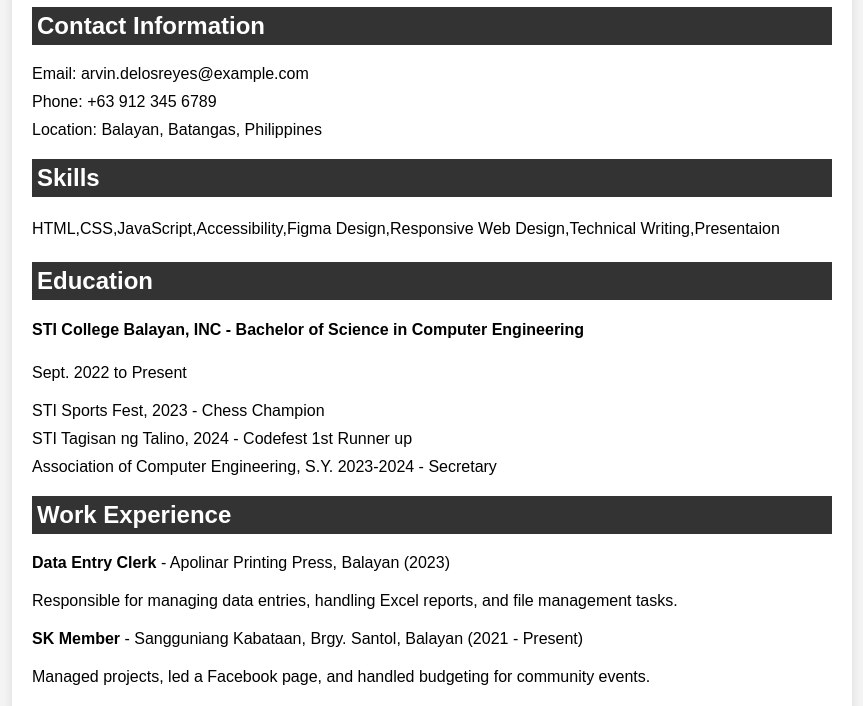
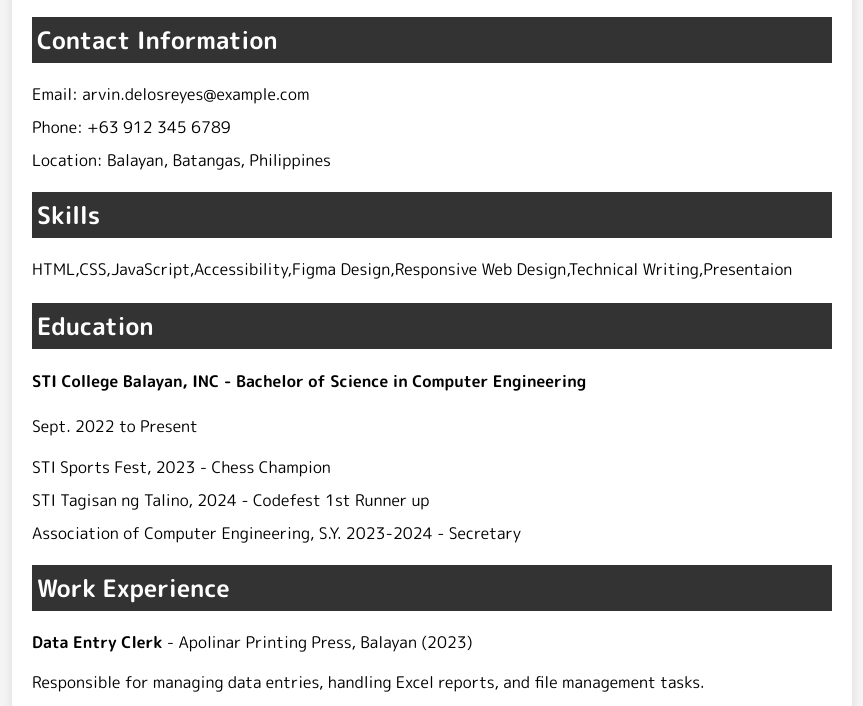
Before and after one commit to arvndlr/Single-Page-CV, a plain HTML site: page index.html in a window 1280 px wide. Shown: the part 179-885 px from the top of the page, without its empty margins (208-1071 px from the left). Drawn offline with Linux system fonts and the light colour scheme.

Commit message:
Edit font style

```diff
--- a/index.html
+++ b/index.html
@@ -17,10 +17,16 @@
     <!--<meta property="og:url" content="https://yourwebsite.com/yourcv">-->
     <meta property="og:type" content="website" />
     <link rel="icon" type="image/x-icon" href="/images/fav-icon.png" />
+    <link rel="preconnect" href="https://fonts.googleapis.com" />
+    <link rel="preconnect" href="https://fonts.gstatic.com" crossorigin />
+    <link
+      href="https://fonts.googleapis.com/css2?family=M+PLUS+Rounded+1c:wght@100;300;400;500;700;800;900&display=swap"
+      rel="stylesheet"
+    />
     <title>Arvin's CV</title>
     <style>
       body {
-        font-family: Arial, sans-serif;
+        font-family: "M PLUS Rounded 1c", sans-serif;
         margin: 0;
         padding: 0;
         background-color: #f4f4f4;
```
